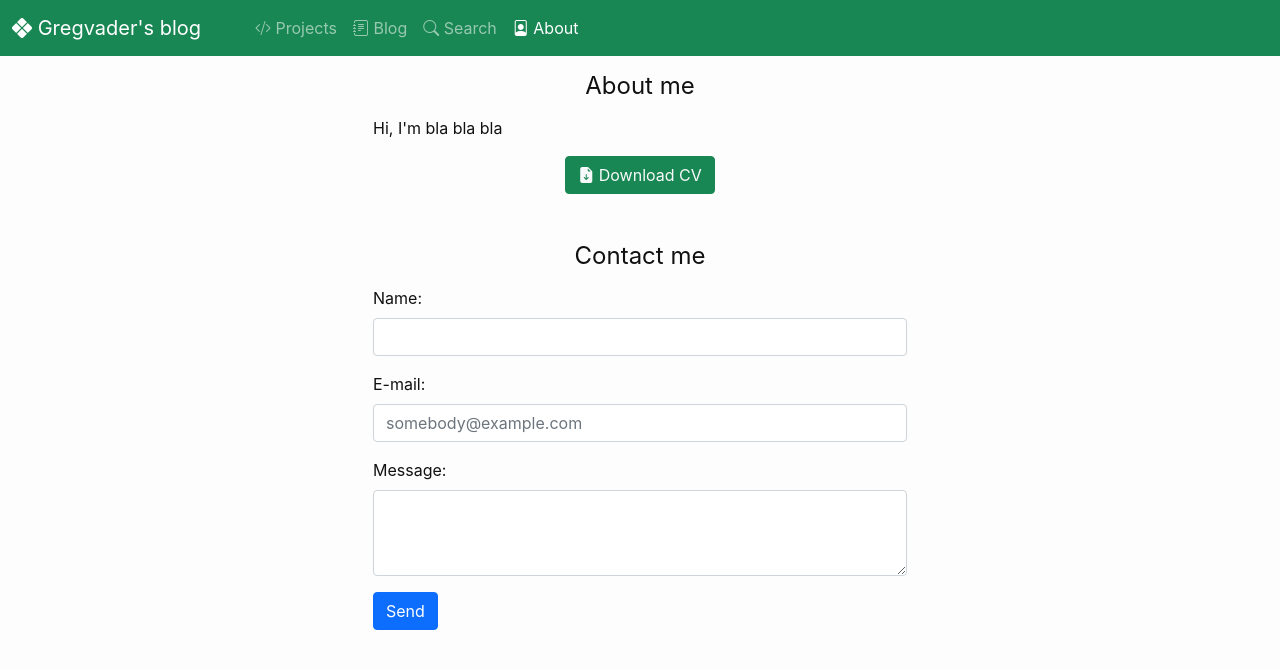
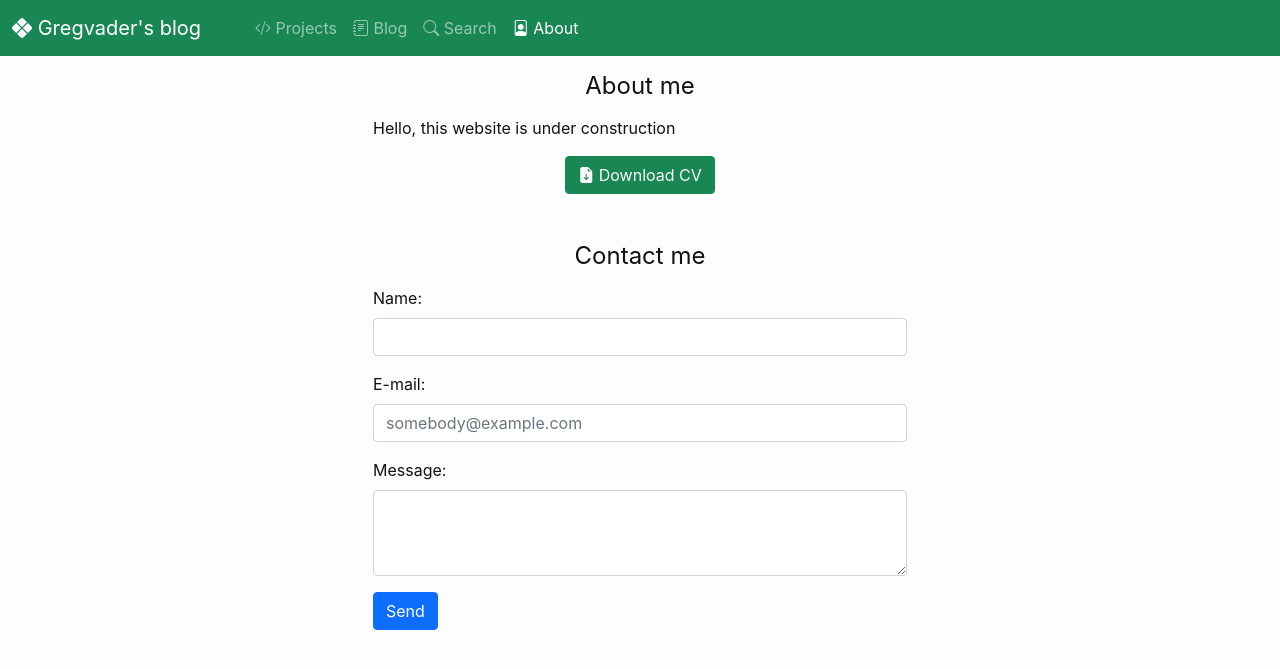
Before and after one commit to gregVader/gregvader.github.io, a Jekyll site: the page built from about.html, in a window 1280 px wide. Shown: the top 669 px of the page. Built offline with Jekyll 4.4.1, drawn with Linux system fonts in a browser that asks for light colours.

Commit message:
fix: Site under construction

```diff
--- a/about.html
+++ b/about.html
@@ -10,7 +10,7 @@ permalink: /about/
 
   <div class="row justify-content-center">
     <div class="col col-sm-10 col-md-8 col-lg-6 col-xxl-6">
-      Hi, I'm bla bla bla
+      Hello, this website is under construction
     </div>
   </div>
   <div class="row mt-3">
--- a/search.html
+++ b/search.html
@@ -7,7 +7,7 @@ permalink: /search/
 
 <div class="row">
     <div class="col text-center">
-        <input type="text" id="search-input" placeholder="Search blog posts..">
+        <input class="form-control" type="text" id="search-input" placeholder="Search blog posts..">
     </div>
 </div>
 <ul class="list-group mt-5" id="results-container"></ul>
```
